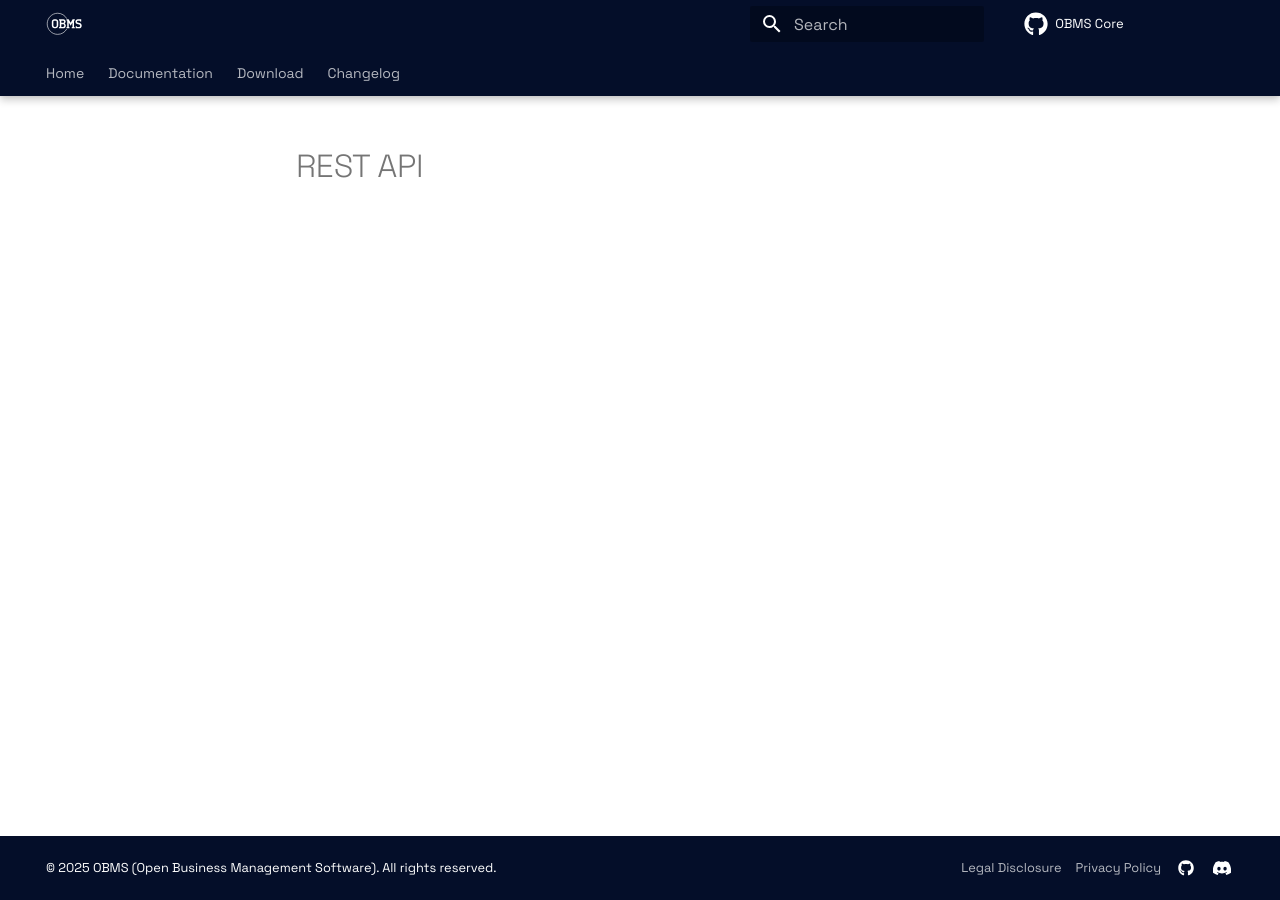
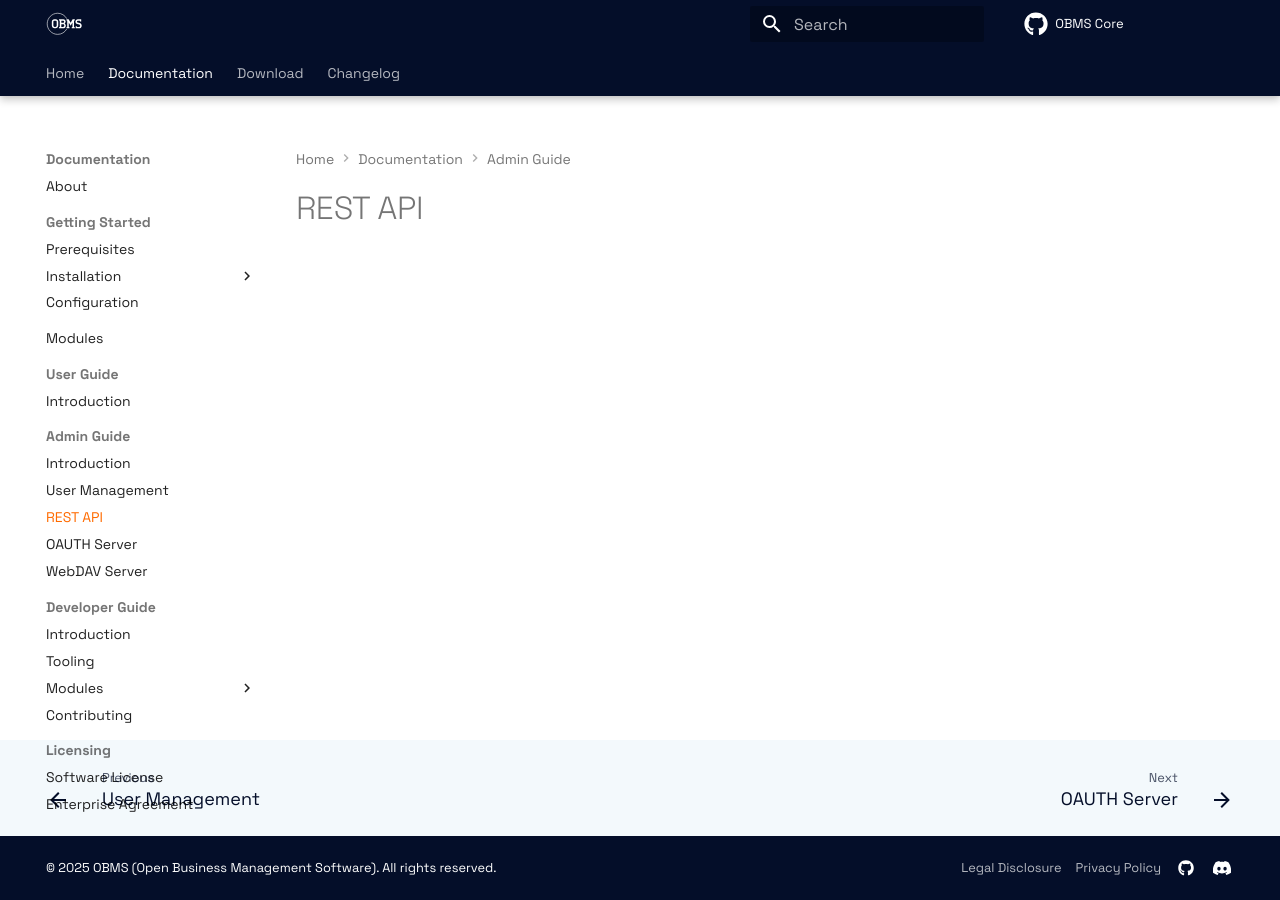
Before and after one commit to OBMS-Open-Business-Management-Software/documentation, an MkDocs documentation site: the page built from docs/docs/admin_guide/api.md, in a window 1280 px wide. Built offline with MkDocs 1.6.1 and Material for MkDocs 9.7.7, drawn with Linux system fonts in a browser that asks for light colours; comment, search, counter and statistics services are not loaded; part of the change alters nothing that is shown.

```diff
--- a/mkdocs.yml
+++ b/mkdocs.yml
@@ -80,7 +80,7 @@ nav:
     - Admin Guide:
       - Introduction: docs/admin_guide/intro.md
       - User Management: docs/admin_guide/user_management.md
-      - REST API: admin_guide/api.md
+      - REST API: docs/admin_guide/api.md
       - OAUTH Server: docs/admin_guide/oauth.md
       - WebDAV Server: docs/admin_guide/webdav.md
     - Developer Guide:
```
